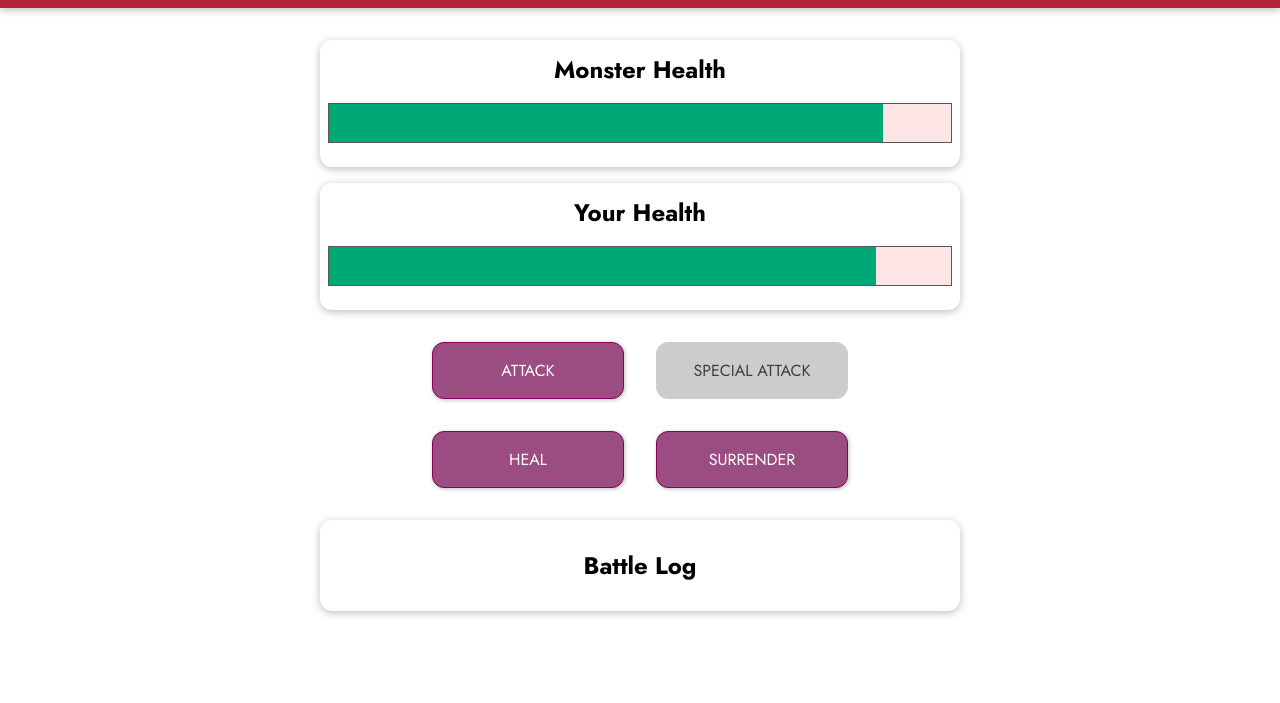
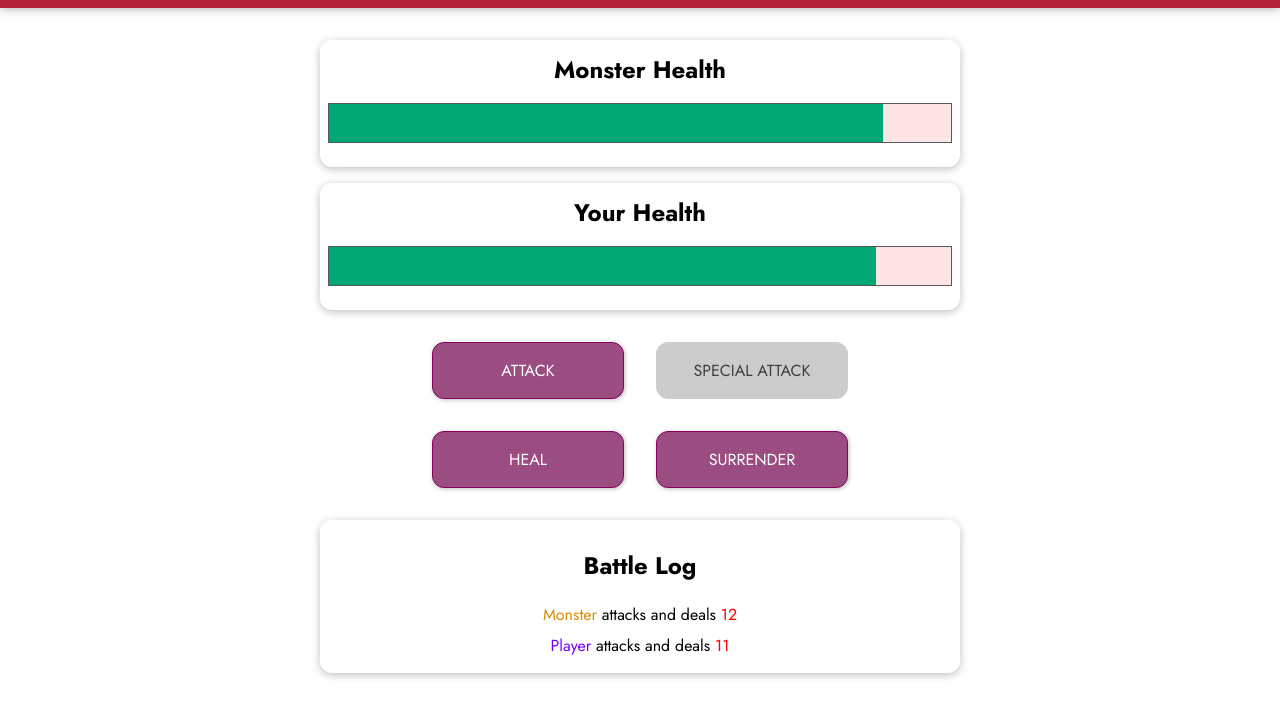
Before and after one commit to adrianjiga/monster-slayer, a plain HTML site: page index.html in a window 1280 px wide. Both pictures are taken after a click on the button "ATTACK". Shown: the part 97-800 px from the top of the page. Drawn offline with nearby package versions, Linux system fonts and the light colour scheme.

Commit message:
add battle log functionality

```diff
--- a/app.js
+++ b/app.js
@@ -9,6 +9,7 @@ const app = Vue.createApp({
       monsterHealth: 100,
       currentRound: 0,
       winner: null,
+      logMessages: [],
     };
   },
   computed: {
@@ -54,21 +55,25 @@ const app = Vue.createApp({
       this.monsterHealth = 100;
       this.winner = null;
       this.currentRound = 0;
+      this.logMessages = [];
     },
     attackMonster() {
       this.currentRound++;
       const attackDamage = getRandomValue(5, 12);
       this.monsterHealth -= attackDamage;
+      this.addLogMessage("player", "attack", attackDamage);
       this.attackPlayer();
     },
     attackPlayer() {
       const attackDamage = getRandomValue(8, 13);
       this.playerHealth -= attackDamage;
+      this.addLogMessage("monster", "attack", attackDamage);
     },
     specialAttackMonster() {
       this.currentRound++;
       const attackDamage = getRandomValue(10, 25);
       this.monsterHealth -= attackDamage;
+      this.addLogMessage("player", "attack", attackDamage);
       this.attackPlayer();
     },
     healPlayer() {
@@ -79,11 +84,19 @@ const app = Vue.createApp({
       } else {
         this.playerHealth += healValue;
       }
+      this.addLogMessage("player", "heal", healValue);
       this.attackPlayer();
     },
     surrender() {
       this.winner = "monster";
     },
+    addLogMessage(player, action, value) {
+      this.logMessages.unshift({
+        actionBy: player,
+        actionType: action,
+        actionValue: value,
+      });
+    },
   },
 });
 
--- a/index.html
+++ b/index.html
@@ -46,7 +46,24 @@
       </section>
       <section id="log" class="container">
         <h2>Battle Log</h2>
-        <ul></ul>
+        <ul>
+          <li v-for="logMessage in logMessages">
+            <span
+              :class="{'log--player': logMessage.actionBy === 'player', 'log--monster': logMessage.actionBy === 'monster'}"
+              >{{ logMessage.actionBy === 'player' ? 'Player' : 'Monster' }}
+            </span>
+            <span v-if="logMessage.actionType === 'heal'">
+              heals himself for
+              <span class="log--heal">{{ logMessage.actionValue }}</span>
+            </span>
+            <span v-else>
+              attacks and deals
+              <span class="log--damage"
+                >{{ logMessage.actionValue }}</span
+              ></span
+            >
+          </li>
+        </ul>
       </section>
     </div>
   </body>
```
Also changed, not shown: 1 other file.
